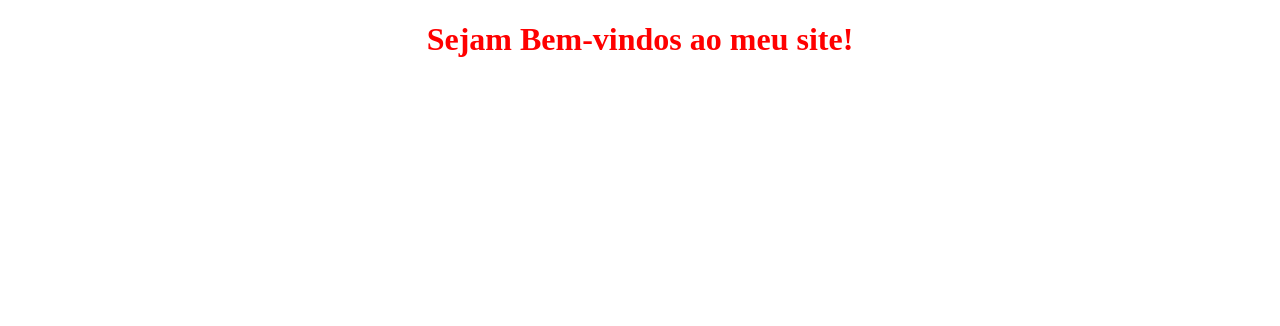
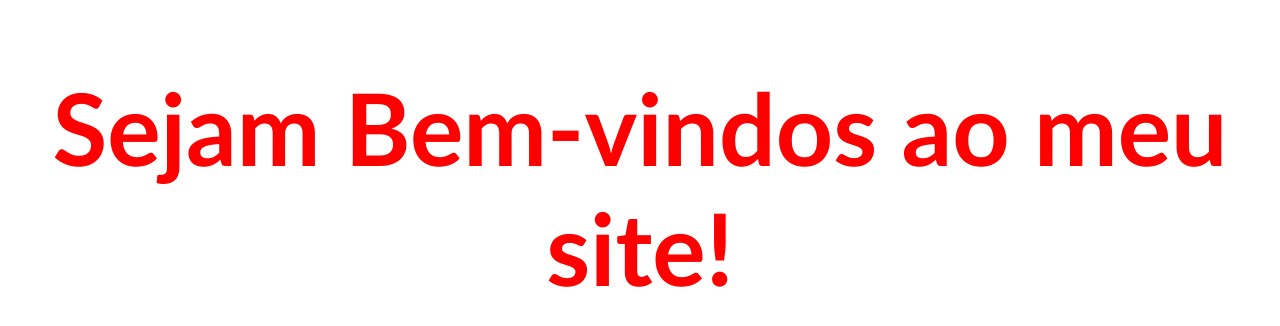
Before and after one commit to GadelhaCod/newsite, a plain HTML site: page index.html in a window 1280 px wide. Drawn offline with Linux system fonts and the light colour scheme.

Commit message:
alteracao da fonte e do tamanho

```diff
--- a/index.css
+++ b/index.css
@@ -1,5 +1,6 @@
 #dv{
     text-align: center;
     color: red;
-    size: 25px;
+   font-size: 50px;
+    font-family: 'Gill Sans', 'Gill Sans MT', Calibri, 'Trebuchet MS', sans-serif;
 }
```
